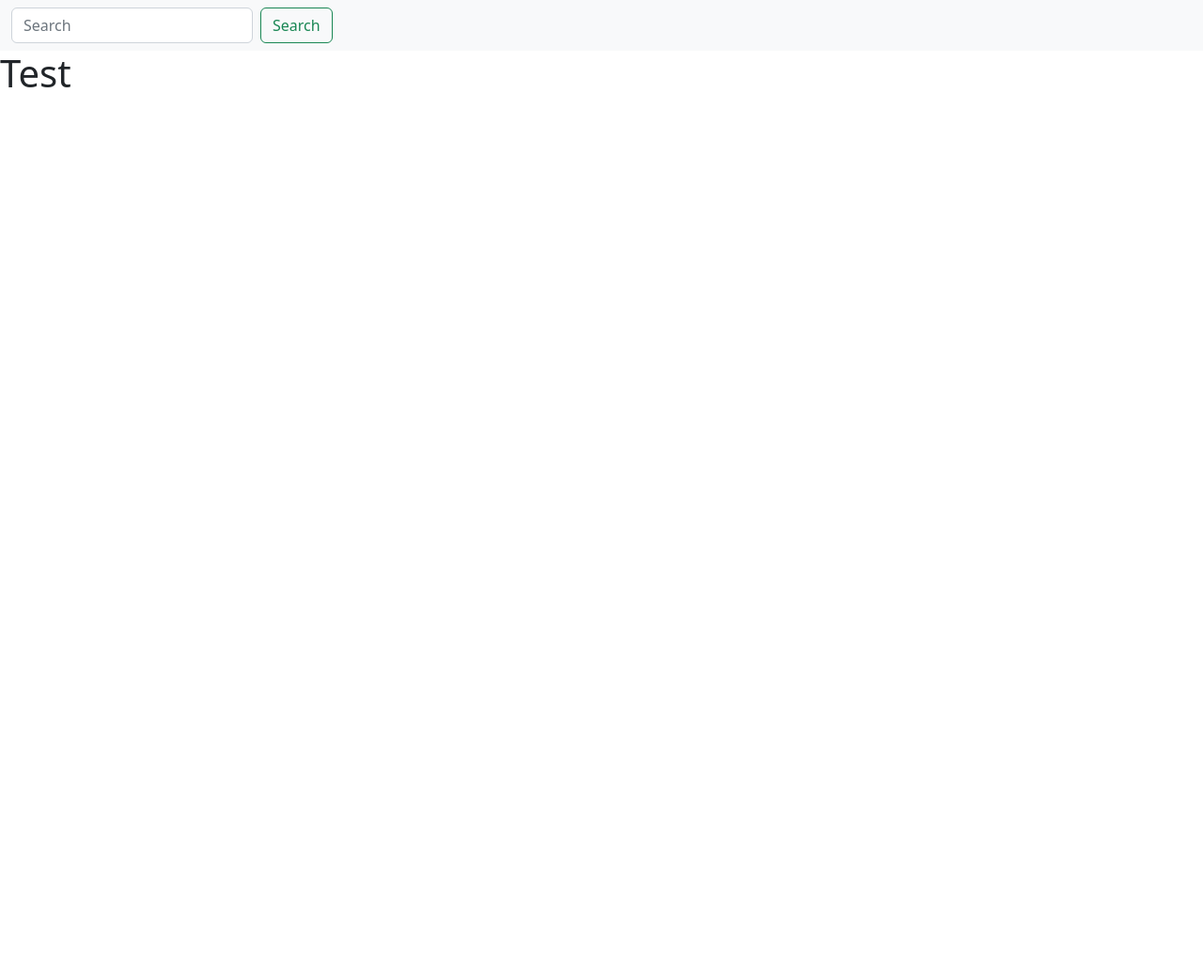
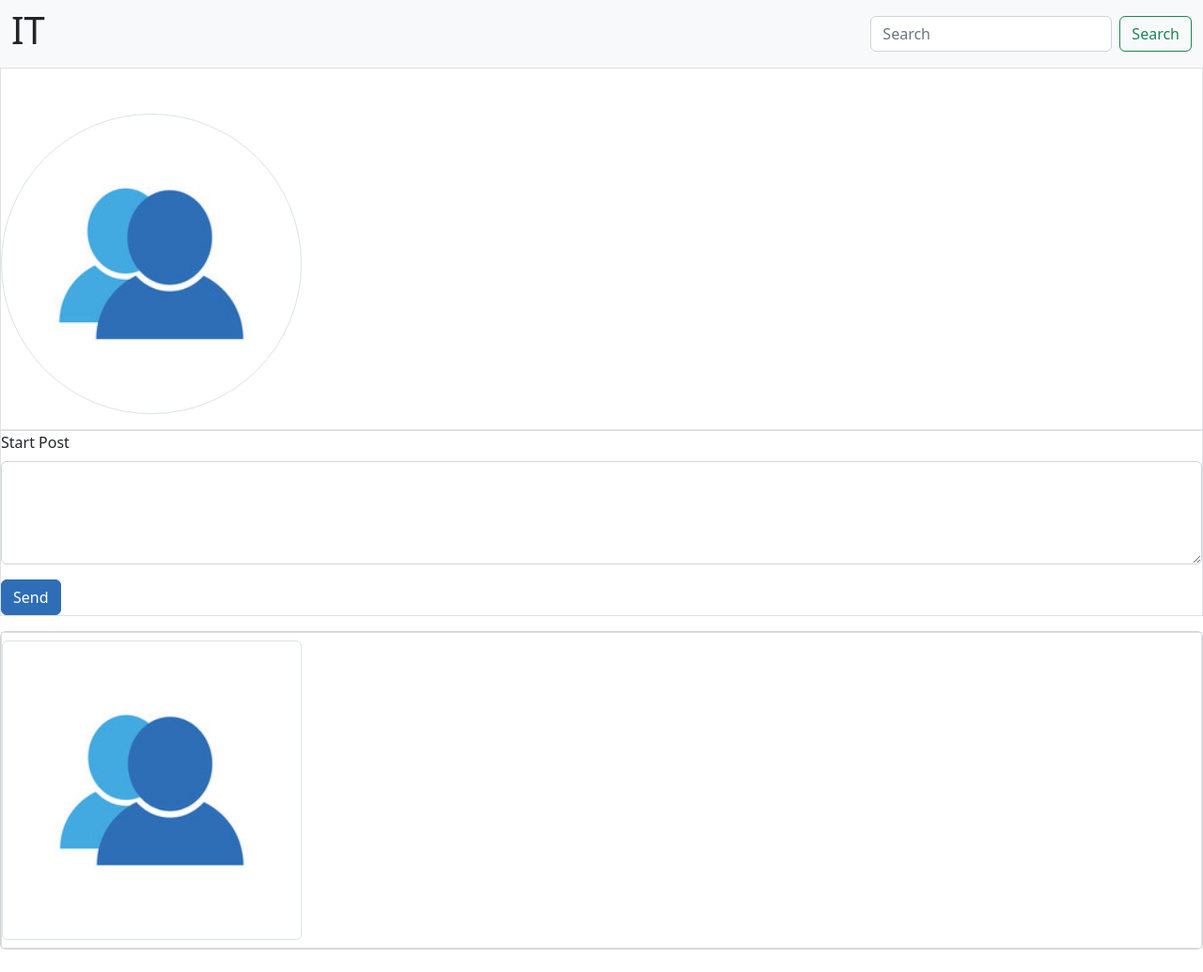
Before and after one commit to martinMr79/CSS-frameworks-CA, a website: page index.html in a window 1280 px wide. Shown: the whole page at 94% size. Before the commit the page ends 800 px from the top, so only its background shows below. Drawn offline with nearby package versions, Linux system fonts and the light colour scheme.

Commit message:
added post area & card

```diff
--- a/index.html
+++ b/index.html
@@ -9,15 +9,44 @@
 </head>
 <body>
     <nav class="navbar navbar-expand-lg bg-light">
-        <div class="container-fluid">
-
+        <div class="container-fluid ">
+          <h1>IT</h1>
             <form class="d-flex" role="search">
               <input class="form-control me-2" type="search" placeholder="Search" aria-label="Search">
               <button class="btn btn-outline-success" type="submit">Search</button>
             </form>
         </div>
       </nav>
-    <h1>Test</h1>
+
+      <div class="border">
+        <!--https://icon-library.com/icon/user-icon-jpg-28.html-->
+      <img
+        src="images/user-icon-jpg-28.jpg"
+        class="img-thumbnail rounded-circle w-25 mt-5 mb-3"
+        id="profile-img"
+        alt=""
+      />
+    </div>
+
+    <div class="mb-3 border">
+      <label for="exampleFormControlTextarea1" class="form-label">Start Post</label>
+      <textarea class="form-control" id="exampleFormControlTextarea1" rows="4"></textarea>
+    <button class="btn btn-primary mt-3">Send</button>
+    </div>
+
+
+    <div class="card mb-4">
+      <div class="border">
+        <!--https://icon-library.com/icon/user-icon-jpg-28.html-->
+      <img
+        src="images/user-icon-jpg-28.jpg"
+        class="img-thumbnail  w-25 mt-2 mb-2"
+        id="profile-img"
+        alt=""
+      />
+    </div>
+    </div>
+
     <script src="/node_modules/bootstrap/dist/js/bootstrap.bundle.min.js"></script>
 </body>
 </html>
```
